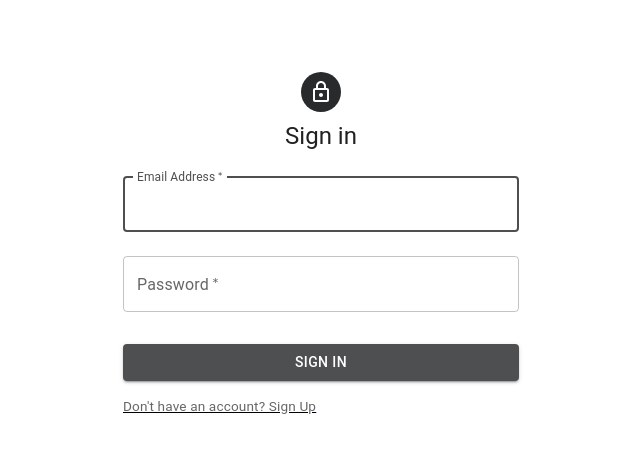
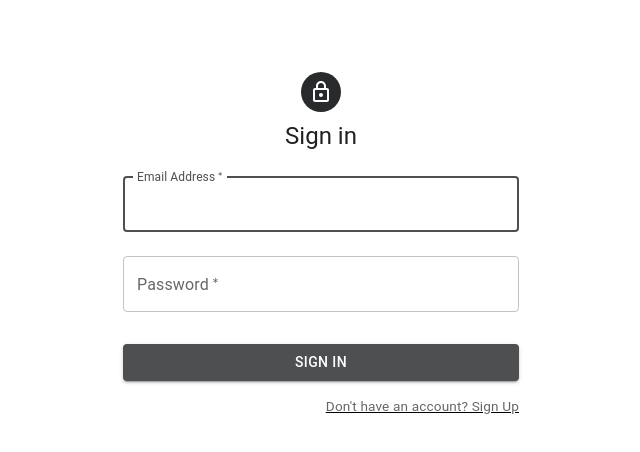
Before and after one commit to saadbadreddine/fsw-landingpage-react-redux, a React (Create React App) app: page /login in a window 1280 px wide. Shown: the top 452 px of the page, without its empty margins (319-959 px from the left). Built offline with nearby package versions, Linux system fonts and the light colour scheme.

Commit message:
cleaning

```diff
--- a/src/pages/Login.jsx
+++ b/src/pages/Login.jsx
@@ -115,7 +115,7 @@ function Login() {
             <Button type="submit" fullWidth variant="contained" sx={{ mt: 3, mb: 2 }}>
               Sign In
             </Button>
-            <Grid container>
+            <Grid container justifyContent="flex-end">
               <Grid item>
                 <nav>
                   <NavLink to="/register" sx={{ mt: 8, mb: 4 }}>
```
